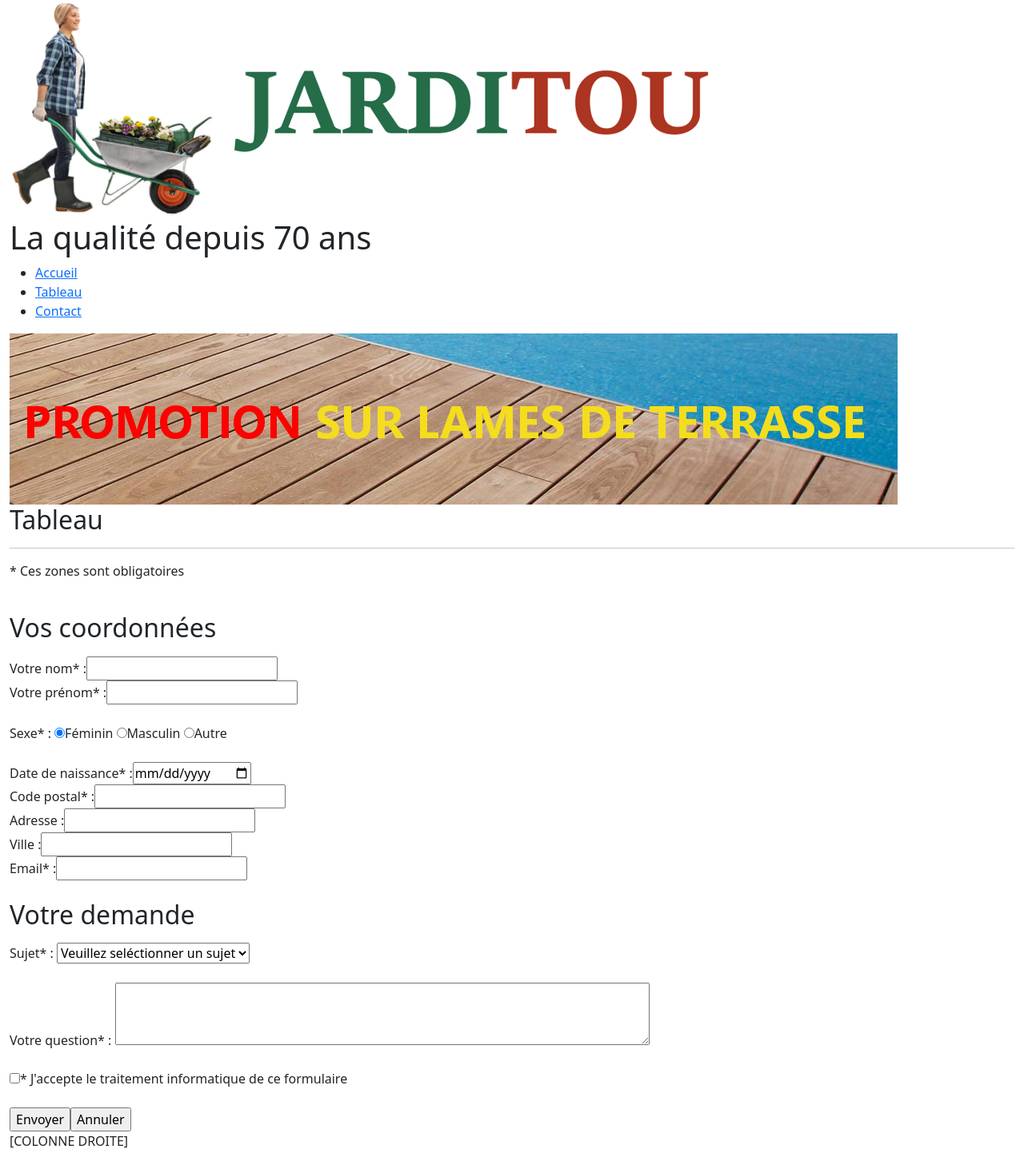
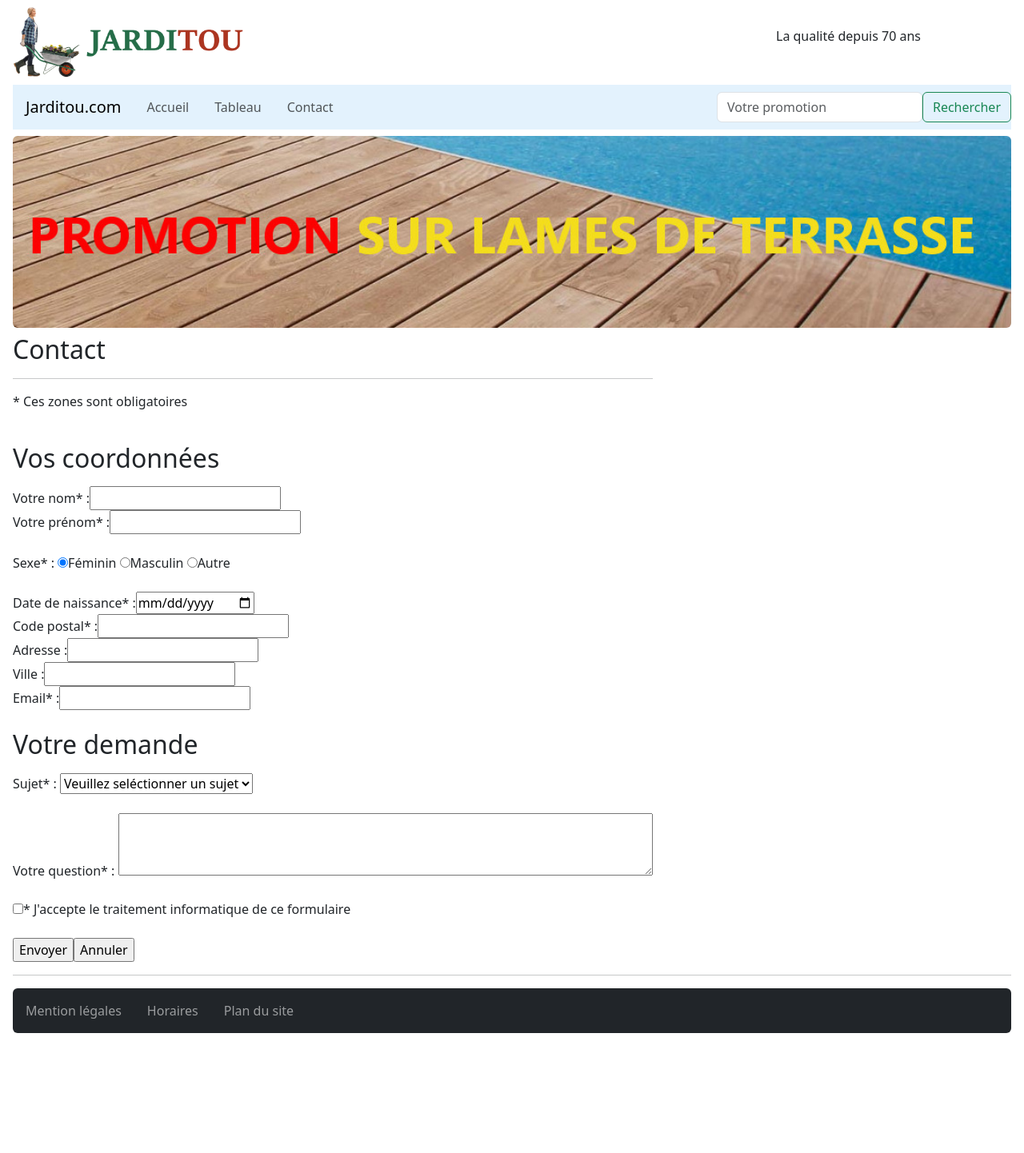
Before and after one commit to Tsuihakuwu/jarditou_bootstrap, a plain HTML site: page contact.html in a window 1280 px wide. Shown: the top 1442 px of the page at 80% size. After the commit the page ends 1308 px from the top, so only its background shows below. Drawn offline with nearby package versions, Linux system fonts and the light colour scheme.

Commit message:
maj head nav footer

```diff
--- a/contact.html
+++ b/contact.html
@@ -17,38 +17,46 @@
 </head>
 
 <body>
-    <div class="container-fluid">
+    <div class="container-fluid mx-0 px-3">
         <!--Header-->
-        <header id="header">
-            <div >
-            <img src="src/img/jarditou_logo-removebg-preview.png" alt="logo jarditou" id="logo">
+        <header id="header" class="row justify-content-between align-items-center mb-2 mt-2">
+            <div class="col-4 col-sm-4 col-md-4 col-lg-4 col-xl-4">
+                <img src="src/img/jarditou_logo-removebg-preview.png" alt="logo jarditou" id="logo" class="w-75">
             </div>
-        <div >
-            <h1 id="slg">La qualit&eacute; depuis 70 ans</h1>
+            <div class="col-3 col-sm-3 col-md-3 col-lg-3 col-xl-3">
+                <p>La qualit&eacute; depuis 70 ans</p>
             </div>
         </header>
         <!--Navigation-->
-        <nav id="nav">
-            <ul class="menu_black">
-                <li>
-                    <a href="index.html">Accueil</a>
+        <nav class="navbar navbar-light d-flex" style="background-color: #e3f2fd;">
+            <div class="align-items-start mx-3 d-flex">
+                <a class="navbar-brand" href="#">Jarditou.com</a>
+                <ul class="navbar-nav list-group-horizontal">
+                    <li class="nav-item mx-3">
+                        <a class="nav-link" href="index.html">Accueil</a>
                     </li>
-                <li>
-                    <a href="tableau.html">Tableau</a>
+                    <li class="nav-item mx-3">
+                        <a class="nav-link" href="tableau.html">Tableau</a>
                     </li>
-                <li>
-                    <a href="contact.html">Contact</a>
+                    <li class="nav-item mx-3">
+                        <a class="nav-link" href="contact.html">Contact</a>
                     </li>
                 </ul>
+            </div>
+            <form class="form-inline my-2 my-lg-0 d-flex">
+                <input class="form-control mr-sm-2" type="search" placeholder="Votre promotion"
+                    aria-label="Votre promotion">
+                <button class="btn btn-outline-success my-2 my-sm-0" type="submit">Rechercher</button>
+            </form>
         </nav>
         <div id="div_promo">
-            <img src="src/img/promotion.jpg" alt="promo" id="promo">
+            <img src="src/img/promotion.jpg" alt="promo" id="promo" class="mt-2 w-100 rounded">
         </div>
         <!--Section-->
-        <div id="sa_flex">
+        <div class="d-flex mt-2">
             <section id="section">
 
-                <h2>Tableau</h2>
+                <h2>Contact</h2>
                 <hr>
 
                 <article id="article">
@@ -114,21 +122,20 @@
                 </article>
             </section>
             <!--Aside-->
-            <aside id="aside">[COLONNE DROITE]</aside>
+            <aside class="d-none" id="aside">[COLONNE DROITE]</aside>
         </div>
         <!--footer-->
-        <footer>
-            <br>
+        <footer id="footer" class="mb-3">
             <hr>
-            <ul class="menu_black">
-                <li>
-                    <a href="#">Mention l&eacute;gales</a>
+            <ul class="navbar navbar-dark bg-dark navbar-nav list-group-horizontal rounded w-100 justify-content-start">
+                <li class="nav-item mx-3">
+                    <a class="nav-link" href="#">Mention l&eacute;gales</a>
                 </li>
-                <li>
-                    <a href="#">Horaires</a>
+                <li class="nav-item mx-3">
+                    <a class="nav-link" href="#">Horaires</a>
                 </li>
-                <li>
-                    <a href="#">Plan du site</a>
+                <li class="nav-item mx-3">
+                    <a class="nav-link" href="#">Plan du site</a>
                 </li>
             </ul>
         </footer>
```
Also changed, not shown: index.html (+36 -26 lines), tableau.html (+48 -37 lines). Lines whose indentation alone changed are shown as unchanged.
